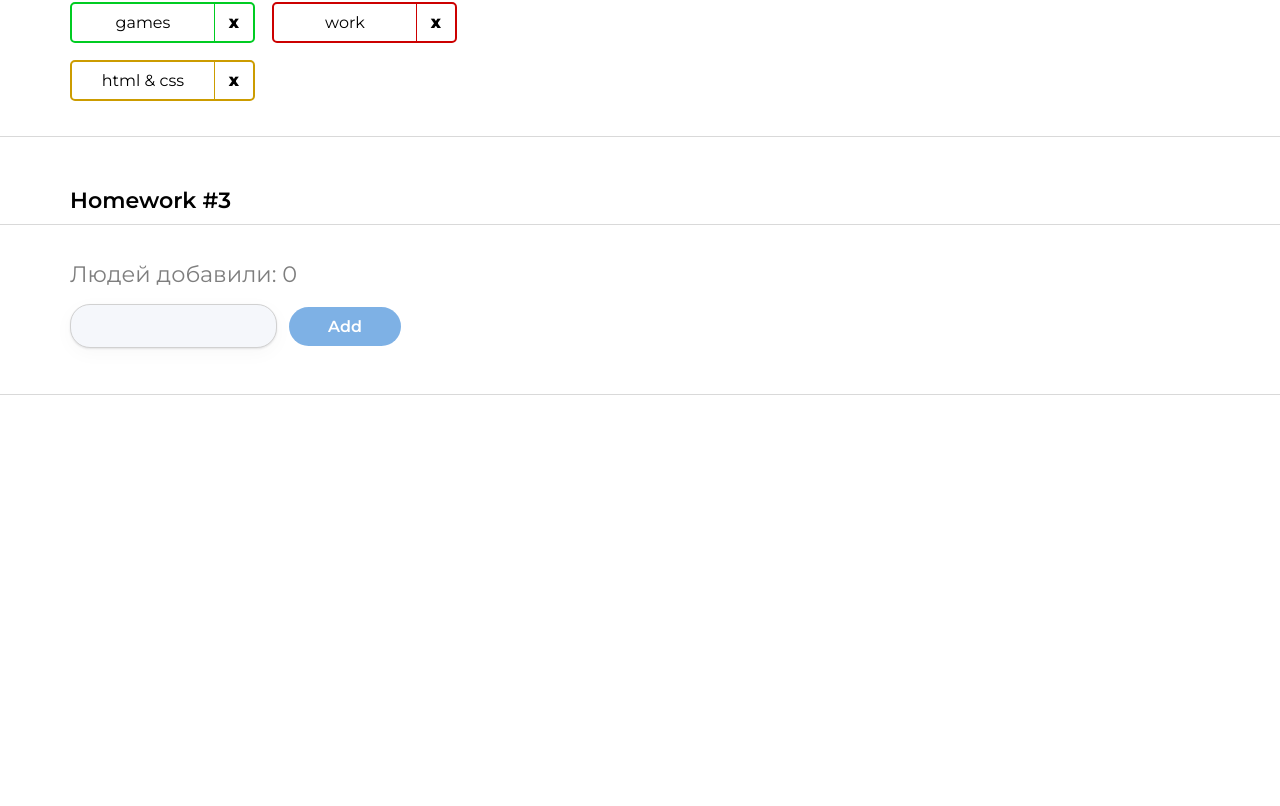
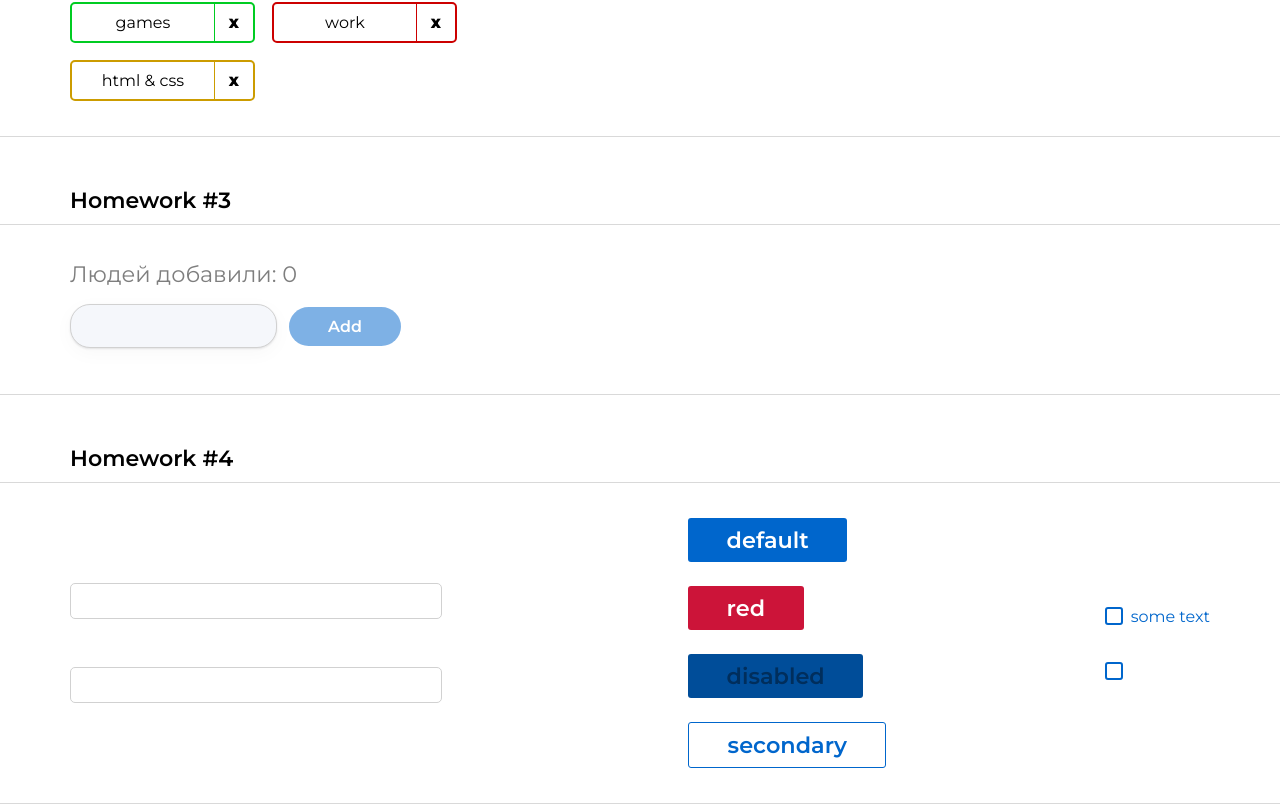
Before and after one commit to PavelLiashkevich/it-incubator-homework-2, a React (Create React App) app: page / in a window 1280 px wide. Shown: the part 765-1571 px from the top of the page. Before the commit the page ends 1194 px from the top, so only its background shows below. Built offline with nearby package versions, Linux system fonts and the light colour scheme.

Commit message:
feat: add homework-4

```diff
--- a/src/s1-main/App.tsx
+++ b/src/s1-main/App.tsx
@@ -3,6 +3,7 @@ import s from './App.module.css'
 import HW1 from '../s2-homeworks/hw01/HW1'
 import HW2 from '../s2-homeworks/hw02/HW2'
 import HW3 from '../s2-homeworks/hw03/HW3'
+import HW4 from '../s2-homeworks/hw04/HW4'
 
 function App() {
     return (
@@ -11,7 +12,7 @@ function App() {
             {/*раскомментировать по ходу выполнения*/}
             <HW2/>
             <HW3/>
-            {/*<HW4/>*/}
+            <HW4/>
 
             {/*при выполнении дз 5 и более - закомментировать здесь дз 1-4, так как они есть внутри дз 5*/}
             {/*<HW5/>*/}
--- a/src/s2-homeworks/hw04/Stand.module.css
+++ b/src/s2-homeworks/hw04/Stand.module.css
@@ -8,6 +8,8 @@
 	display: flex;
 	flex-direction: column;
 	gap: 48px;
+	max-width: 400px;
+	width: 100%;
 }
 
 .buttons {
--- a/src/s2-homeworks/hw04/common/c1-SuperInputText/SuperInputText.module.css
+++ b/src/s2-homeworks/hw04/common/c1-SuperInputText/SuperInputText.module.css
@@ -1,20 +1,37 @@
 .input:focus {
+	outline-color: #9d9d9d;
 }
 
 .input {
+	display: flex;
+	width: 372px;
+	height: 36px;
+	justify-content: center;
+	align-items: center;
+	flex-shrink: 0;
+	border-radius: 5px;
 }
 
 .inputWrapper {
 }
 
 .superInput {
+	border: 1px solid #d1d1d1;
 }
 
 .errorInput {
+	border: 1px solid #cc1439;
 }
 
 .errorInput:focus {
+	outline-color: #cc1439;
 }
 
 .error {
+	color: #cc1439;
+	font-family: Montserrat;
+	font-size: 14px;
+	font-style: normal;
+	font-weight: 400;
+	line-height: normal;
 }
--- a/src/s2-homeworks/hw04/common/c2-SuperButton/SuperButton.module.css
+++ b/src/s2-homeworks/hw04/common/c2-SuperButton/SuperButton.module.css
@@ -1,36 +1,63 @@
 .button {
+	font-family: inherit;
+	padding: 0.5rem 2.4rem;
+	font-size: 1.4rem;
+	font-weight: 600;
+	color: white;
+	cursor: pointer;
+	border: none;
+	border-radius: 3px;
+	transition: all 0.2s ease-in-out;
+}
+
+.button:hover {
+	transform: scale(1.05);
 }
 
 .disabled {
+	color: #002E5C;
+	background-color: #004D99;
 }
 
 .secondary {
+	color: #0066CC;
+	border: 1px solid #0066CC;
+	background-color: white;
 }
 
 .default {
+	background-color: #0066CC;
 }
 
 .red {
+	background-color: #CC1439;
 }
 
 .default:hover {
+	background-color: #0080FF;
 }
 
 .red:hover {
+	background-color: #FF1A47;
 }
 
 .secondary:hover {
+	background-color: #E5F0FA;
 }
 
-
 .default:active {
+	background-color: #0059B2;
 }
 
 .secondary:active {
+	background-color: #C9E5FF;
 }
 
 .red:active {
+	background-color: #B21232;
 }
 
 .button:disabled {
+	color: #002E5C;
+	background-color: #004D99;
 }
--- a/src/s2-homeworks/hw04/common/c2-SuperButton/SuperButton.tsx
+++ b/src/s2-homeworks/hw04/common/c2-SuperButton/SuperButton.tsx
@@ -1,28 +1,31 @@
-import React, {ButtonHTMLAttributes, DetailedHTMLProps} from 'react'
+import React, { ButtonHTMLAttributes, DetailedHTMLProps } from 'react'
 import s from './SuperButton.module.css'
 
 // тип пропсов обычной кнопки, children в котором храниться название кнопки там уже описан
-type DefaultButtonPropsType = DetailedHTMLProps<ButtonHTMLAttributes<HTMLButtonElement>,
-    HTMLButtonElement>
+type DefaultButtonPropsType = DetailedHTMLProps<
+	ButtonHTMLAttributes<HTMLButtonElement>,
+	HTMLButtonElement
+>
 
 type SuperButtonPropsType = DefaultButtonPropsType & {
 	xType?: string
 }
 
-const SuperButton: React.FC<SuperButtonPropsType> = (
-    {
+const SuperButton: React.FC<SuperButtonPropsType> = ({
 	xType,
 	className,
 	disabled,
 	...restProps // все остальные пропсы попадут в объект restProps, там же будет children
-    }
-) => {
-    const finalClassName = s.button
-        // + (disabled
-        //         ? ...
-        //         : xType === 'red'
-        //             ? ...
-        + (className ? ' ' + className : '') // задачка на смешивание классов
+}) => {
+	const finalClassName = `${s.button} ${
+		disabled
+			? s.disabled
+			: xType === 'red'
+			? s.red
+			: xType === 'secondary'
+			? s.secondary
+			: s.default
+	} ${className ? ` ${className}` : ''}` // задачка на смешивание классов
 
 	return (
 		<button
--- a/src/s2-homeworks/hw04/common/c3-SuperCheckbox/SuperCheckbox.tsx
+++ b/src/s2-homeworks/hw04/common/c3-SuperCheckbox/SuperCheckbox.tsx
@@ -6,16 +6,17 @@ import React, {
 import s from './SuperCheckbox.module.css'
 
 // тип пропсов обычного инпута
-type DefaultInputPropsType = DetailedHTMLProps<InputHTMLAttributes<HTMLInputElement>,
-    HTMLInputElement>
+type DefaultInputPropsType = DetailedHTMLProps<
+	InputHTMLAttributes<HTMLInputElement>,
+	HTMLInputElement
+>
 
 type SuperCheckboxPropsType = Omit<DefaultInputPropsType, 'type'> & {
 	onChangeChecked?: (checked: boolean) => void
 	spanClassName?: string
 }
 
-const SuperCheckbox: React.FC<SuperCheckboxPropsType> = (
-    {
+const SuperCheckbox: React.FC<SuperCheckboxPropsType> = ({
 	onChange,
 	onChangeChecked,
 	className,
@@ -24,15 +25,14 @@ const SuperCheckbox: React.FC<SuperCheckboxPropsType> = (
 	id,
 
 	...restProps // все остальные пропсы попадут в объект restProps
-    }
-) => {
+}) => {
 	const onChangeCallback = (e: ChangeEvent<HTMLInputElement>) => {
+		onChange?.(e)
+		onChangeChecked?.(e.currentTarget.checked)
 		// задачка на написание онченджа
-
 	}
 
-    const finalInputClassName = s.checkbox
-        + (className ? ' ' + className : '')
+	const finalInputClassName = s.checkbox + (className ? ' ' + className : '')
 
 	return (
 		<label className={s.label}>
@@ -44,10 +44,7 @@ const SuperCheckbox: React.FC<SuperCheckboxPropsType> = (
 				{...restProps} // отдаём инпуту остальные пропсы если они есть (checked например там внутри)
 			/>
 			{children && (
-                <span
-                    id={id ? id + '-span' : undefined}
-                    className={s.spanClassName}
-                >
+				<span id={id ? id + '-span' : undefined} className={s.spanClassName}>
 					{children}
 				</span>
 			)}
```
Also changed, not shown: src/s2-homeworks/hw04/common/c1-SuperInputText/SuperInputText.tsx (+13 -15 lines). Lines whose indentation alone changed are shown as unchanged.
